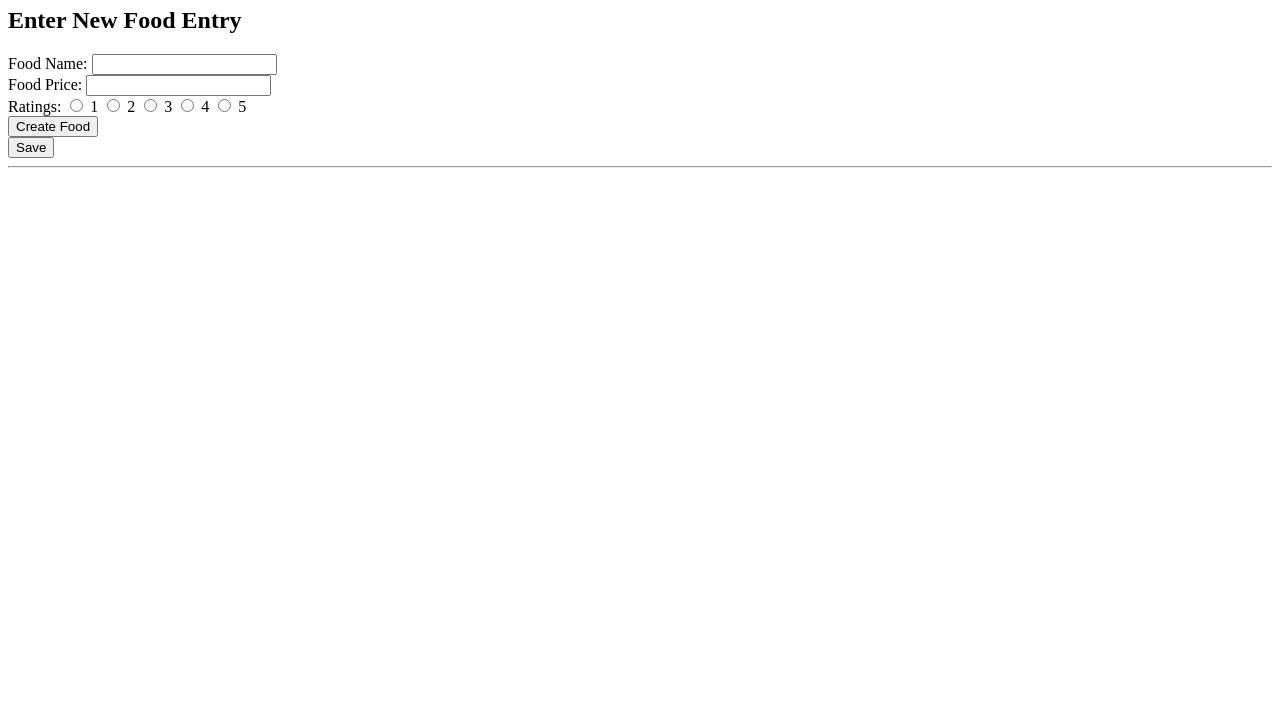
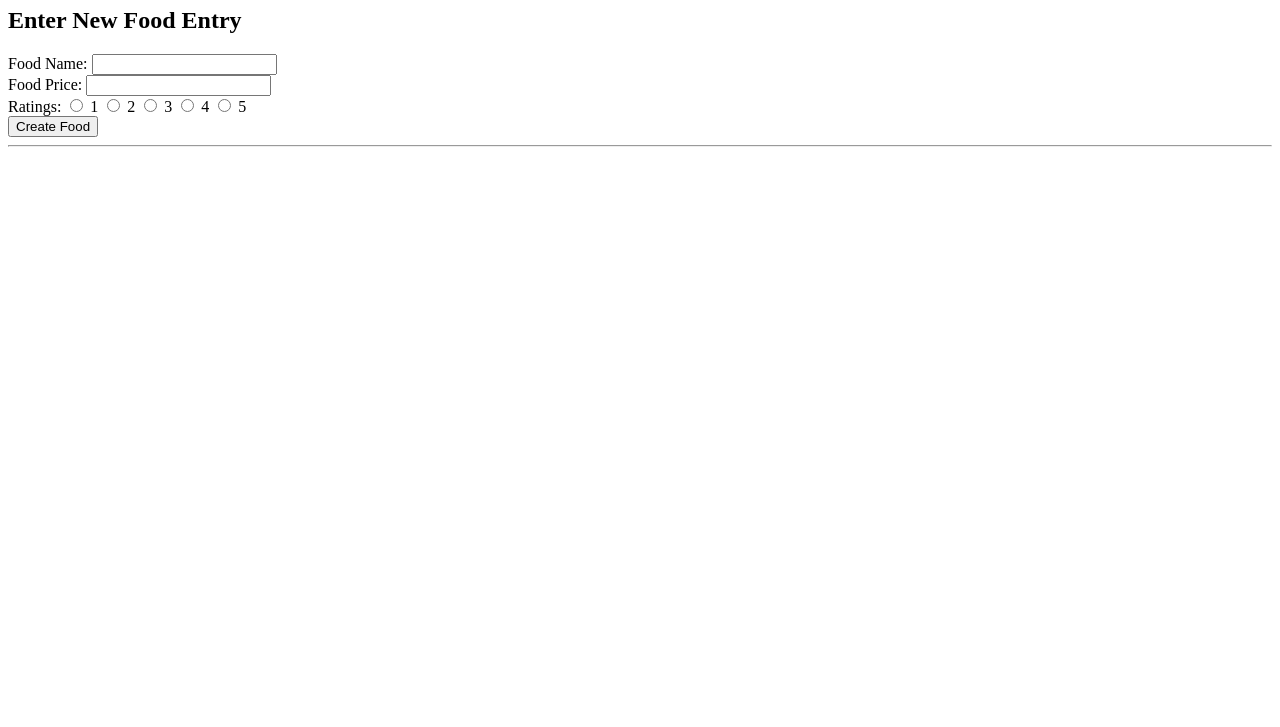
Before and after one commit to tancrescens/food-stack, a website: page index.html in a window 1280 px wide. Shown: the part 73-800 px from the top of the page. Drawn offline with nearby package versions, Linux system fonts and the light colour scheme; no server answers.

Commit message:
cosmetic changes in html

```diff
--- a/index.html
+++ b/index.html
@@ -32,7 +32,6 @@
 
       <input type="button" value="Create Food" id="createFoodItemBtn" />
     </div>
-    <button id="saveBtn">Save</button>
 
     <hr />
 
```
